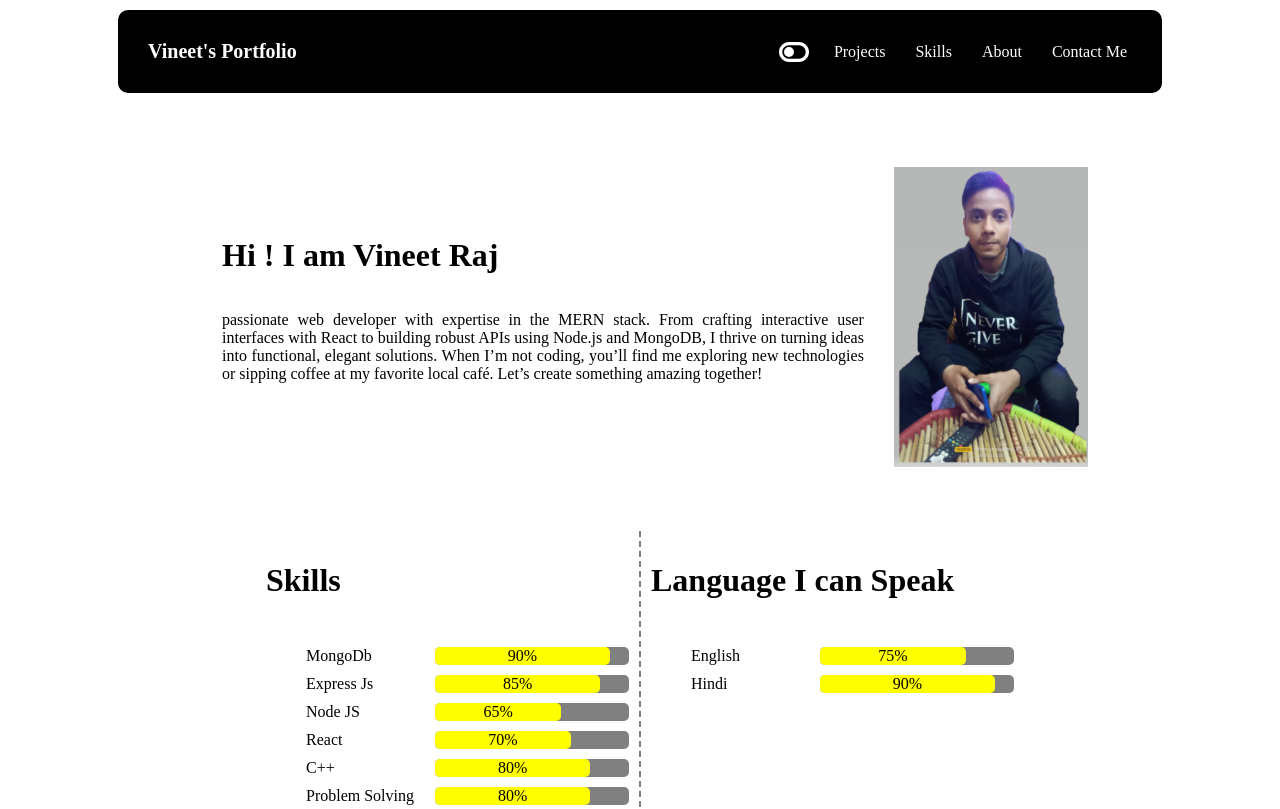
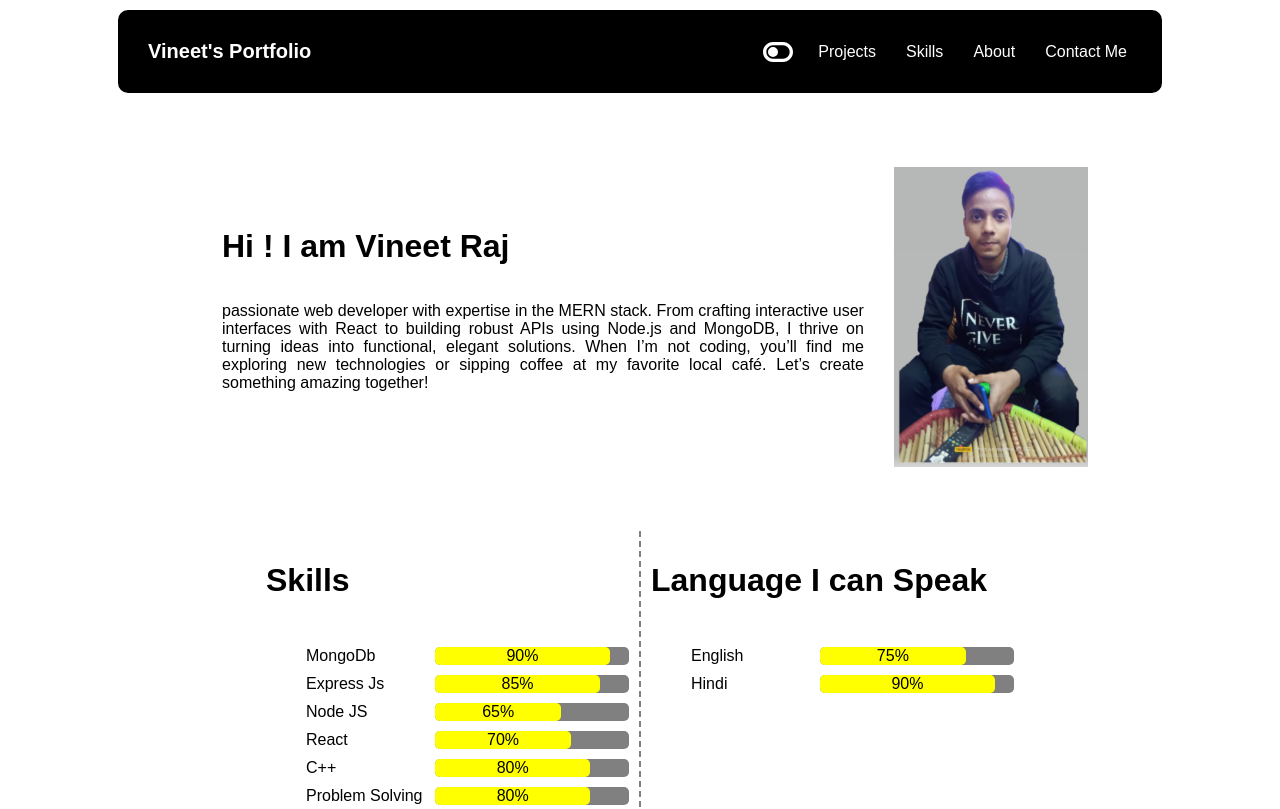
Before and after one commit to MrVineetRaj/my-portfolio, a React (Vite) app: page / in a window 1280 px wide. Shown: the top 809 px of the page. Built offline with nearby package versions, Linux system fonts and the light colour scheme.

Commit message:
updated text font from cursive to sans-serif

```diff
--- a/src/index.css
+++ b/src/index.css
@@ -1,5 +1,5 @@
 body{
   margin: 0;
   background: red;
-  font-family:  cursive;
+  font-family:  sans-serif;
 }
```
